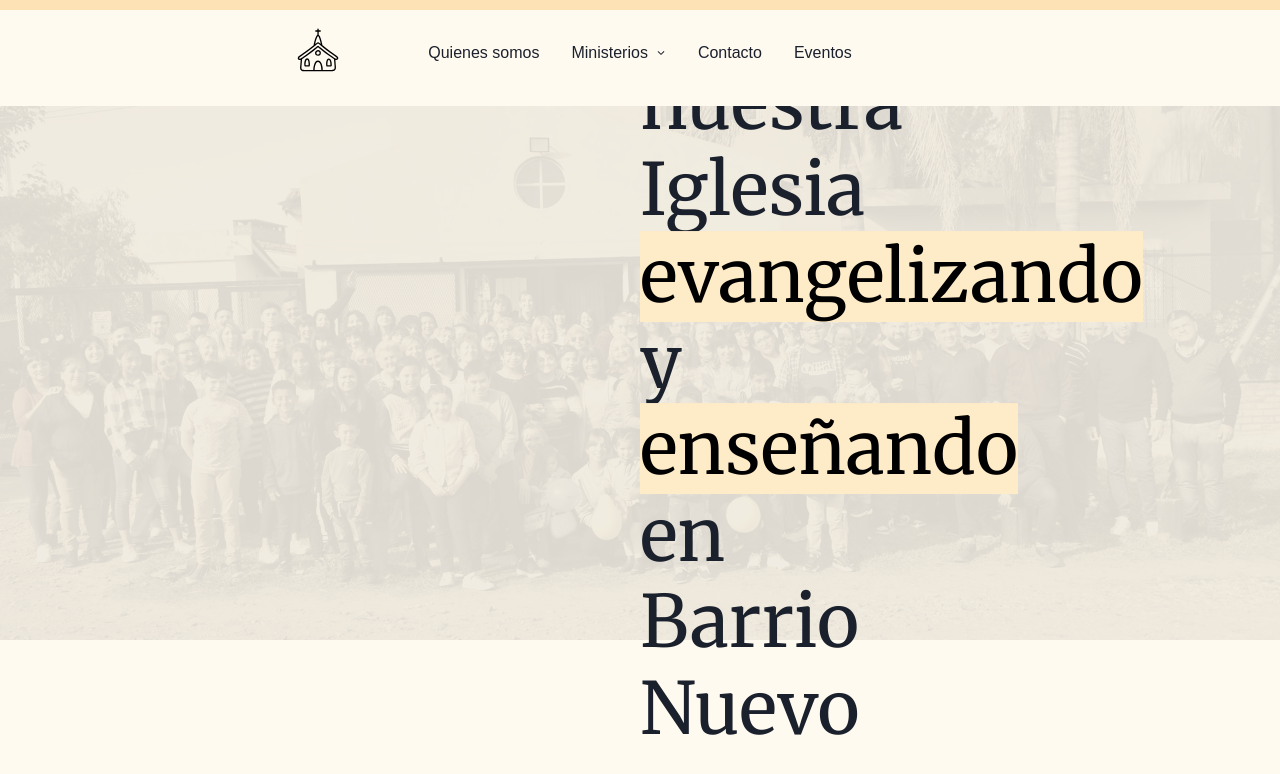
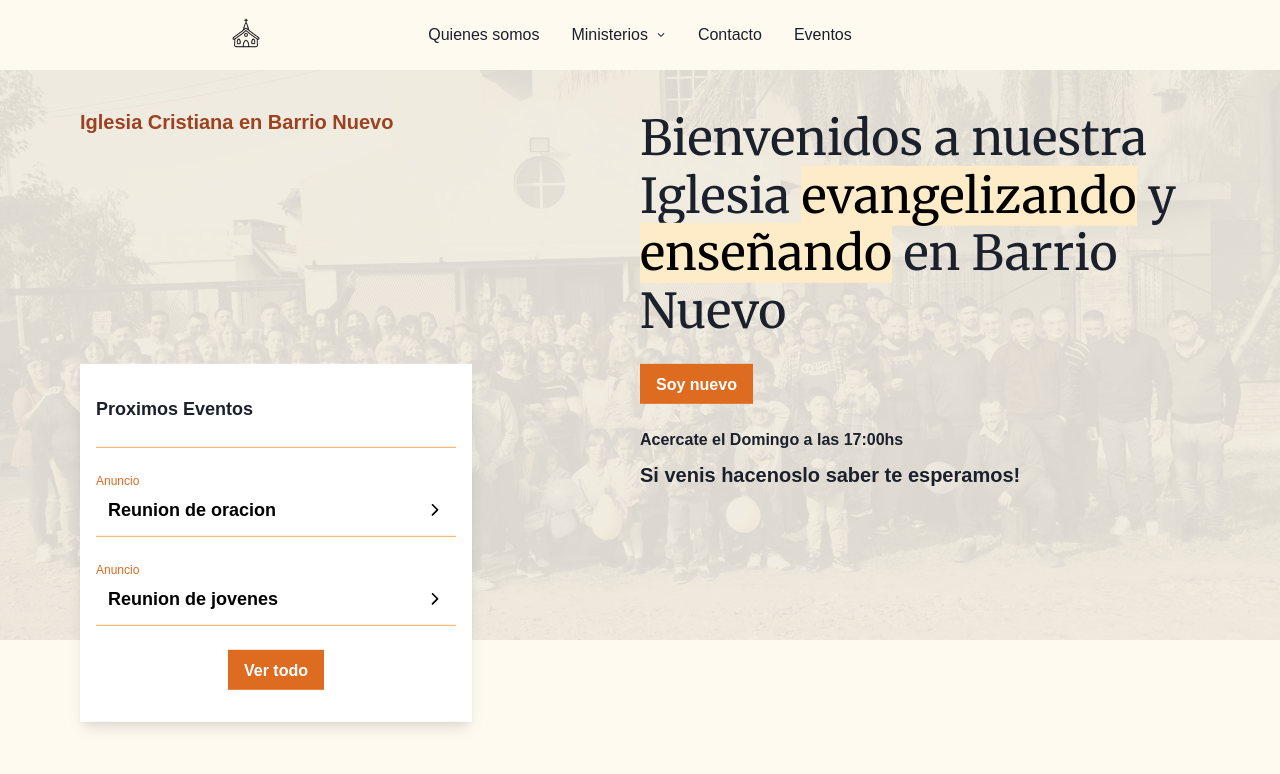
Before and after one commit to Agus9217/iglesia-production, a Next.js app: page / in a window 1280 px wide. Shown: the top 774 px of the page. Built offline with nearby package versions, Linux system fonts and the light colour scheme.

Commit message:
changing hero

```diff
--- a/src/app/components/hero/Hero.tsx
+++ b/src/app/components/hero/Hero.tsx
@@ -1,8 +1,15 @@
-import { AspectRatio, Box, Flex, Heading, Highlight } from '@chakra-ui/react'
+'use client'
+
+import { AspectRatio, Box, Button, Flex, Heading, Highlight, StackDivider, Text, VStack } from '@chakra-ui/react'
+import { IoIosArrowForward } from "react-icons/io";
 import Image from 'next/image'
 import img from '../../assets/img/iglesia-hero-img.jpg'
+import { motion } from 'framer-motion'
 
 export const Hero = () => {
+
+  const MotionButton = motion(Button)
+
   return (
     <Box
       position={'relative'}
@@ -12,7 +19,7 @@ export const Hero = () => {
       <AspectRatio
         m={0}
         p={0}
-        ratio={4 / 2}
+        ratio={{ base: 4 / 3, lg: 4 / 2 }}
       >
         <Box
           as={Image}
@@ -24,14 +31,17 @@ export const Hero = () => {
       <Flex
         position={'absolute'}
         p={4}
-        top={'50%'}
+        top={'65%'}
         left={'50%'}
-        maxW={'50%'}
+        maxW={'90%'}
         w={'100%'}
         transform={'translate(-50%, -50%)'}
+        flexDirection={'column'}
+      >
+        <Flex
+          flexDirection={{ base: 'column', md: 'row' }}
         >
           <Box
-          maxW={'50%'}
             w={'100%'}
           >
             <Heading
@@ -43,15 +53,13 @@ export const Hero = () => {
             </Heading>
           </Box>
           <Box
-          maxW={'50%'}
             w={'100%'}
           >
-
             <Heading
               as={'h2'}
               fontFamily={'merriweather'}
               fontWeight={400}
-            fontSize={'7xl'}
+              fontSize={{ base: '5xl', '2xl': '7xl' }}
             >
               <Highlight
                 query={['evangelizando', 'enseñando']}
@@ -64,6 +72,122 @@ export const Hero = () => {
             </Heading>
           </Box>
         </Flex>
+        <Flex>
+          <Box
+            width={'100%'}
+          >
+            <VStack
+              mt={6}
+              maxW={'70%'}
+              divider={<StackDivider borderColor='orange.300' />}
+              spacing={6}
+              align='stretch'
+              bg={'white'}
+              py={8}
+              px={4}
+              shadow={'lg'}
+
+            >
+              <Text
+                fontWeight={'bold'}
+                fontSize={'lg'}
+              >
+                Proximos Eventos
+              </Text>
+              <Box
+                h='40px'
+              >
+                <Text
+                  fontSize={'12px'}
+                  color={'orange.500'}
+                >
+                  Anuncio
+                </Text>
+                <Flex>
+                  <Button
+                    p={3}
+                    w={'100%'}
+                    colorScheme={'orange'}
+                    variant={'ghost'}
+                    fontWeight={'semibold'}
+                    fontSize={'lg'}
+                    color={'black'}
+                    justifyContent={'space-between'}
+                    alignItems={'center'}
+                    rightIcon={<IoIosArrowForward />}
+                  >
+                    Reunion de oracion
+                  </Button>
+                </Flex>
+              </Box>
+              <Box
+                h='40px'
+              >
+                <Text
+                  fontSize={'12px'}
+                  color={'orange.500'}
+                >
+                  Anuncio
+                </Text>
+                <Flex>
+                  <Button
+                    p={3}
+                    w={'100%'}
+                    colorScheme={'orange'}
+                    variant={'ghost'}
+                    fontWeight={'semibold'}
+                    fontSize={'lg'}
+                    color={'black'}
+                    justifyContent={'space-between'}
+                    alignItems={'center'}
+                    rightIcon={<IoIosArrowForward />}
+                  >
+                    Reunion de jovenes
+                  </Button>
+                </Flex>
+              </Box>
+              <Flex
+                justifyContent={'center'}
+              >
+                <MotionButton
+                  whileHover={{ scale: 0.9 }}
+                  whileTap={{ scale: 1.1 }}
+                  rounded={'none'}
+                  colorScheme={'orange'}
+                >
+                  Ver todo
+                </MotionButton>
+              </Flex>
+            </VStack>
+          </Box>
+          <Box
+            width={'100%'}
+            h={'40px'}
+          >
+            <MotionButton
+              colorScheme={'orange'}
+              rounded={'none'}
+              whileHover={{ scale: 0.9 }}
+              whileTap={{ scale: 1.1 }}
+              my={6}
+            >
+              Soy nuevo
+            </MotionButton>
+            <Text
+              fontWeight={'semibold'}
+            >
+              Acercate el Domingo a las 17:00hs
+            </Text>
+            <Text
+              mt={2}
+              fontWeight={'bold'}
+              fontSize={'20px'}
+            >
+              Si venis hacenoslo saber te esperamos!
+            </Text>
+          </Box>
+        </Flex>
+      </Flex>
     </Box>
   )
 }
--- a/src/app/components/navbar/DesktopNavbar.tsx
+++ b/src/app/components/navbar/DesktopNavbar.tsx
@@ -1,7 +1,7 @@
 'use client'
 
 import { Box, Button, Flex, Popover, PopoverBody, PopoverContent, PopoverTrigger, Stack, } from '@chakra-ui/react'
-import logo from '../../assets/img/church-logo.svg'
+import logo from '../../assets/img/church-logo.png'
 import { IoIosArrowDown } from "react-icons/io";
 import Image from 'next/image'
 import { navItem } from './nav-item'
@@ -15,7 +15,7 @@ export const DesktopNavbar = () => {
     <Stack
       spacing={0}
       direction={'row'}
-      w={'65%'}
+      w={'85%'}
       mx={'auto'}
     >
       <Flex
@@ -41,8 +41,7 @@ export const DesktopNavbar = () => {
           <Image
             src={logo}
             alt={'Logo iglesia cristiana en barrio nuevo'}
-            width={60}
-            height={60}
+            fill={true}
           />
         </MotionButton>
       </Flex>
--- /dev/null
+++ b/src/app/components/navbar/MobileNavbar.tsx
@@ -0,0 +1,67 @@
+'use client'
+
+import { Button, Flex, IconButton, Menu, MenuButton, MenuItem, MenuList, Stack } from '@chakra-ui/react'
+import { IoMenu } from "react-icons/io5";
+import React from 'react'
+import Image from 'next/image';
+import logo from '../../assets/img/church-logo.png'
+import { motion } from 'framer-motion';
+
+export const MobileNavbar = () => {
+
+  const MotionButton = motion(Button)
+
+  return (
+    <Stack
+      direction={'row'}
+      justifyContent={'space-between'}
+      alignItems={'center'}
+      borderColor={'red'}
+      borderWidth={'thin'}
+      w={'90%'}
+      mx={'auto'}
+    >
+      <Flex
+        alignItems={'center'}
+        justifyContent={'center'}
+      >
+        <MotionButton
+          as={'a'}
+          variant={'ghost'}
+          href={'/'}
+          _hover={{
+            style: 'none'
+          }}
+          _active={{
+            style: 'none'
+          }}
+          whileHover={{ scale: 0.9 }}
+          whileTap={{ scale: 1.2 }}
+        >
+          <Image
+            src={logo}
+            alt={'Logo iglesia cristiana en barrio nuevo'}
+            fill={true}
+          />
+        </MotionButton>
+      </Flex>
+
+      <Menu
+        autoSelect={false}
+      >
+        <MenuButton
+          as={IconButton}
+          variant={'ghost'}
+          icon={<IoMenu size={'24px'} />}
+        />
+        <MenuList>
+          <MenuItem>Download</MenuItem>
+          <MenuItem>Create a Copy</MenuItem>
+          <MenuItem>Mark as Draft</MenuItem>
+          <MenuItem>Delete</MenuItem>
+          <MenuItem>Attend a Workshop</MenuItem>
+        </MenuList>
+      </Menu>
+    </Stack>
+  )
+}
--- a/src/app/components/navbar/Navbar.tsx
+++ b/src/app/components/navbar/Navbar.tsx
@@ -1,27 +1,31 @@
-import { Divider, Stack } from '@chakra-ui/react'
+import { Show, Stack } from '@chakra-ui/react'
 import React from 'react'
 import { DesktopNavbar } from './DesktopNavbar'
+import { MobileNavbar } from './MobileNavbar'
 
 export const Navbar = () => {
   return (
     <Stack
       as={'header'}
+      position={'fixed'}
       spacing={0}
-      position={'fixed'}
-      minH={'106px'}
+      minH={'70px'}
       w={'100%'}
       top={0}
       justifyContent={'center'}
       zIndex={1000}
       bg={'orange.50'}
     >
-      <Divider
-        position={'absolute'}
-        borderWidth={'5px'}
-        borderColor={'orange.200'}
-        top={0}
-      />
-      <DesktopNavbar />
+      <Show
+        above={'md'}
+      >
+        <DesktopNavbar />
+      </Show>
+      <Show
+        below={'md'}
+      >
+        <MobileNavbar />
+      </Show>
     </Stack>
 
   )
```
Also changed, not shown: src/app/assets/img/church-logo.png (added). Lines whose indentation alone changed are shown as unchanged.
